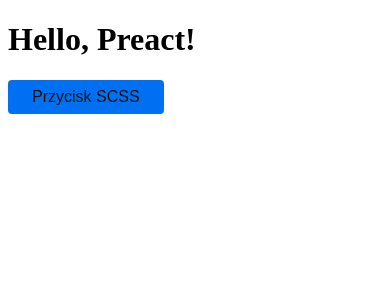
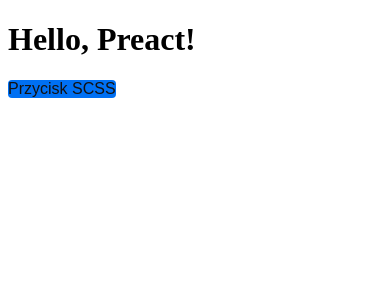
Before and after one commit to prachwal/preact-aurora-ui, a Preact app: page / in a window 390 px wide. Shown: the top 300 px of the page. Built offline with nearby package versions, Linux system fonts and the light colour scheme.

Commit message:
fix(docs,layout): poprawa ścieżek @use w planach oraz uzupełnienie brakujących plików stylów bazowych (spacing, breakpoints)

```diff
--- a/src/components/ExampleButton/ExampleButton.module.scss
+++ b/src/components/ExampleButton/ExampleButton.module.scss
@@ -6,9 +6,9 @@
 $button-padding: var(--space-sm) var(--space-lg);
 $button-font-size: var(--font-size-base);
 
-@use '../styles/colors.scss' as *;
-@use '../styles/typography.scss' as *;
-@use '../styles/spacing.scss' as *;
+@use "../styles/colors.scss" as *;
+@use "../styles/typography.scss" as *;
+@use "../styles/spacing.scss" as *;
 
 .example-button {
   background: $button-bg;
--- a/src/components/Layout/Layout.tsx
+++ b/src/components/Layout/Layout.tsx
@@ -1,4 +1,6 @@
 import type { ComponentChildren, JSX } from "preact";
+
+// eslint-disable-next-line import/no-unresolved
 import styles from "./Layout.module.scss";
 
 export interface LayoutProps {
--- /dev/null
+++ b/src/components/styles/breakpoints.scss
@@ -0,0 +1,16 @@
+// src/styles/breakpoints.scss
+
+$breakpoint-xs: 0;
+$breakpoint-sm: 640px;
+$breakpoint-md: 768px;
+$breakpoint-lg: 1024px;
+$breakpoint-xl: 1280px;
+
+// Mapy do użycia w media queries
+$breakpoints: (
+  xs: $breakpoint-xs,
+  sm: $breakpoint-sm,
+  md: $breakpoint-md,
+  lg: $breakpoint-lg,
+  xl: $breakpoint-xl,
+);
--- a/src/components/styles/colors.scss
+++ b/src/components/styles/colors.scss
@@ -6,7 +6,7 @@
   --color-text: #111;
 }
 
-[data-theme='dark'] {
+[data-theme="dark"] {
   --color-primary: #1e90ff;
   --color-primary-dark: #003366;
   --color-bg: #111;
--- a/src/components/styles/spacing.scss
+++ b/src/components/styles/spacing.scss
@@ -1,8 +1,16 @@
-// Spacing variables
-:root {
-  --space-xs: 0.25rem;
-  --space-sm: 0.5rem;
-  --space-md: 1rem;
-  --space-lg: 1.5rem;
-  --space-xl: 2rem;
-}
+// src/styles/spacing.scss
+
+$spacing-xs: 4px;
+$spacing-sm: 8px;
+$spacing-md: 16px;
+$spacing-lg: 24px;
+$spacing-xl: 32px;
+
+// Mapy do użycia w komponentach
+$spacings: (
+  xs: $spacing-xs,
+  sm: $spacing-sm,
+  md: $spacing-md,
+  lg: $spacing-lg,
+  xl: $spacing-xl,
+);
--- a/src/components/styles/typography.scss
+++ b/src/components/styles/typography.scss
@@ -1,6 +1,6 @@
 // Typography variables
 :root {
-  --font-family-base: 'Inter', Arial, sans-serif;
+  --font-family-base: "Inter", Arial, sans-serif;
   --font-size-base: 1rem;
   --font-size-lg: 1.25rem;
   --font-size-sm: 0.875rem;
--- a/tsconfig.app.json
+++ b/tsconfig.app.json
@@ -12,6 +12,7 @@
       "react": ["./node_modules/preact/compat/"],
       "react-dom": ["./node_modules/preact/compat/"]
     },
+    "typeRoots": ["./src/types", "./node_modules/@types"],
 
     /* Bundler mode */
     "moduleResolution": "bundler",
```
Also changed, not shown: src/components/Layout/Layout.module.scss (+4 -4 lines), src/components/styles/base.scss (+4 -3 lines), 14 other files (tests, documents, lock files or other folders).
